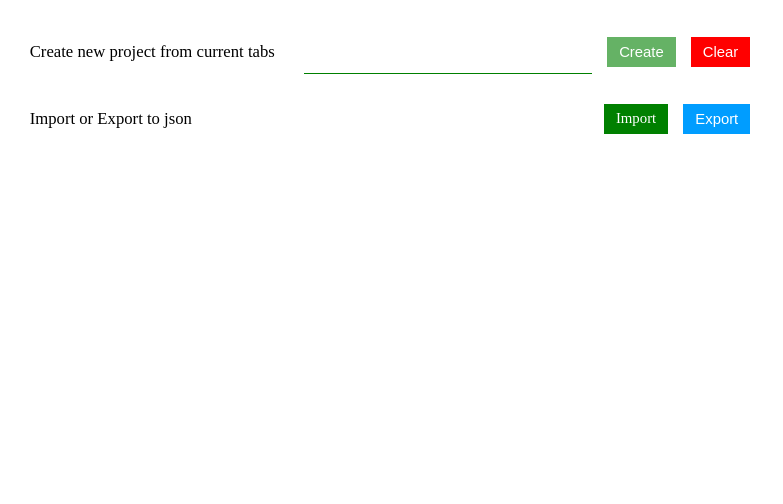
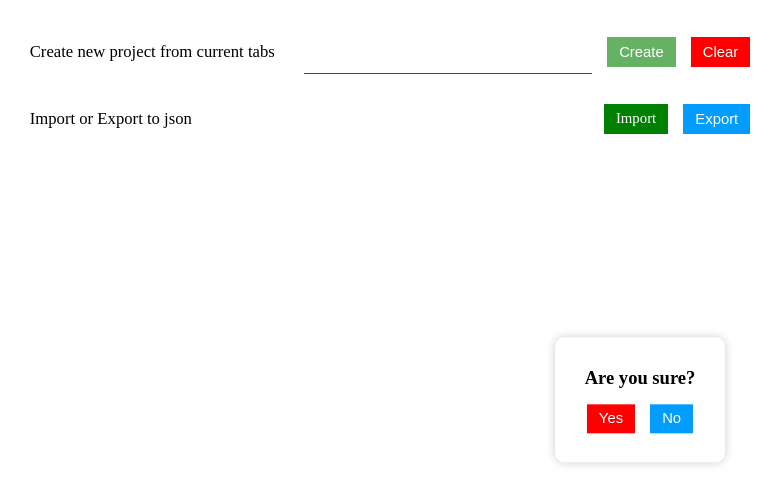
Before and after one commit to seriiserii825/quick-tabs-project, a Vue app: page / in a window 1280 px wide. Both pictures are taken after a click on the button "Clear". Shown: the top 504 px of the page, without its empty margins (0-783 px from the left). Built offline with nearby package versions, Linux system fonts and the light colour scheme.

Commit message:
feat: confirm status

```diff
--- a/src/App.vue
+++ b/src/App.vue
@@ -7,22 +7,20 @@ import useChangeLocalStorage from "./hooks/useChangeLocalStorage";
 import useClearLocalStorage from "./hooks/useClearLocalStorage";
 import {usePopupStore} from "./stores/popup-store";
 import {storeToRefs} from "pinia";
-
+import Confirm from "./components/popups/Confirm.vue";
 const popup_store = usePopupStore();
 const {
   search,
   items,
   filtered,
 } = storeToRefs(popup_store);
-
 const input_ref = ref();
 const file_ref = ref();
 const title = ref("");
-
-
+const confirm_status = ref(false);
+const delete_status = ref(false);
 async function onSubmit() {
   const tabs: any = [];
-  //@ts-ignore
   await chrome.windows.getCurrent({populate: true}, function (window) {
     window.tabs.forEach(function (tab: any) {
       tabs.push(tab);
@@ -47,8 +45,6 @@ async function onSubmit() {
     popup_store.updateFromLocalStorage();
   });
 }
-
-
 function importAll() {
   //@ts-ignore
   const file = file_ref.value.files[0];
@@ -66,7 +62,6 @@ function importAll() {
     const result = reader.readAsText(file);
   }
 }
-
 function exportAll() {
   const all_tabs = useGetFromLocalStorage();
   const blob = new Blob([JSON.stringify(all_tabs)], {type: "application/json"});
@@ -85,18 +80,29 @@ function exportAll() {
     saveAs: true
   });
 }
-
+function emitAgree() {
+  delete_status.value = true;
+  if (delete_status.value) {
+    confirm_status.value = false;
+    useClearLocalStorage();
+    popup_store.updateFromLocalStorage();
+  }
+}
 function clearAll() {
-  useClearLocalStorage();
-  popup_store.updateFromLocalStorage();
+  confirm_status.value = true;
 }
-
 onMounted(() => {
   popup_store.updateFromLocalStorage()
 });
 </script>
 <template>
   <div class="popup">
+    <Confirm
+        v-if="confirm_status"
+        title="Are you sure?"
+        @emit_agree="emitAgree"
+        @emit_close="confirm_status = false"
+    />
     <header class="popup__header">
       <div class="popup__header-top">
         <h2 class="popup__title">Create new project from current tabs</h2>
```
Also changed, not shown: src/components/list/ListItem.vue (+1 -13 lines).
